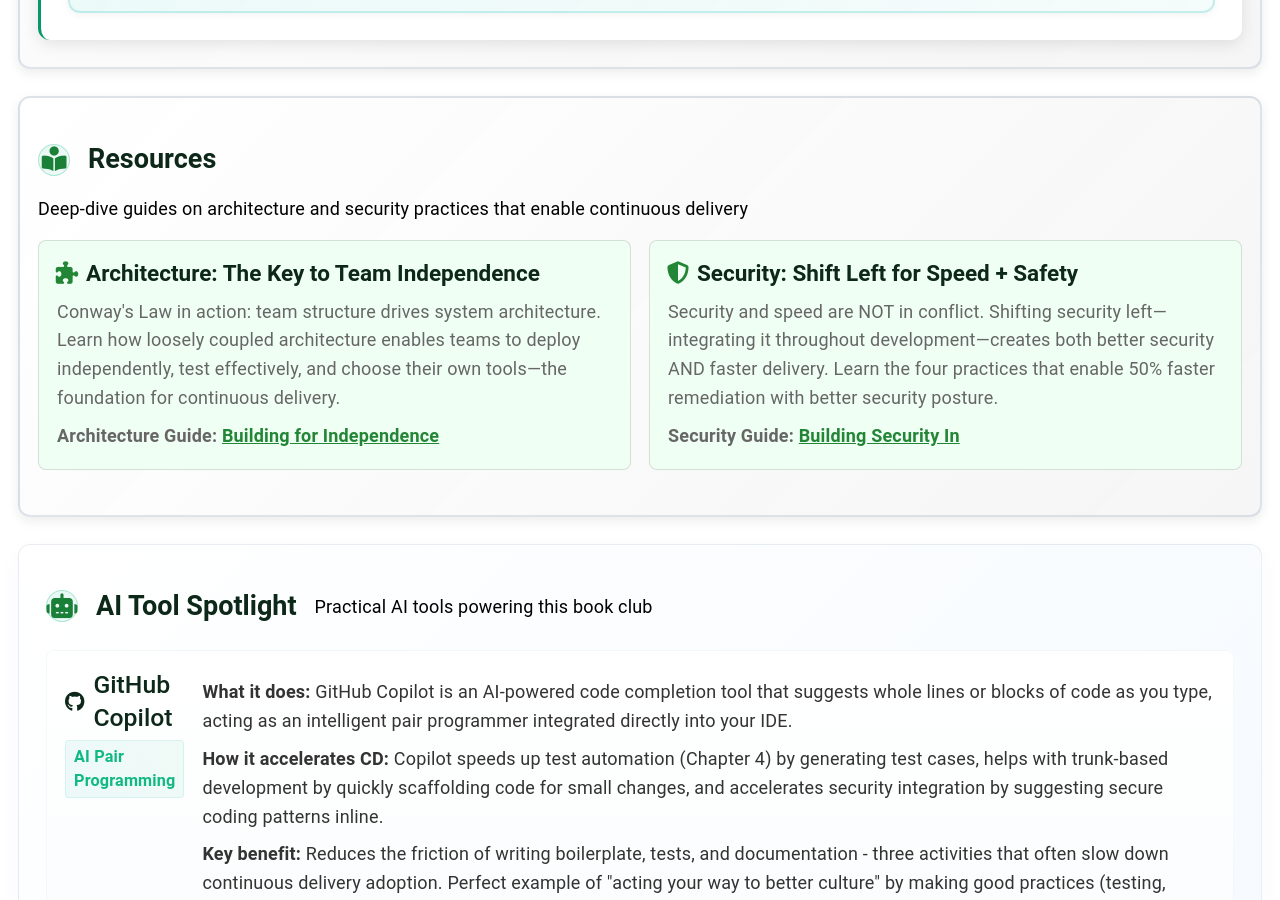
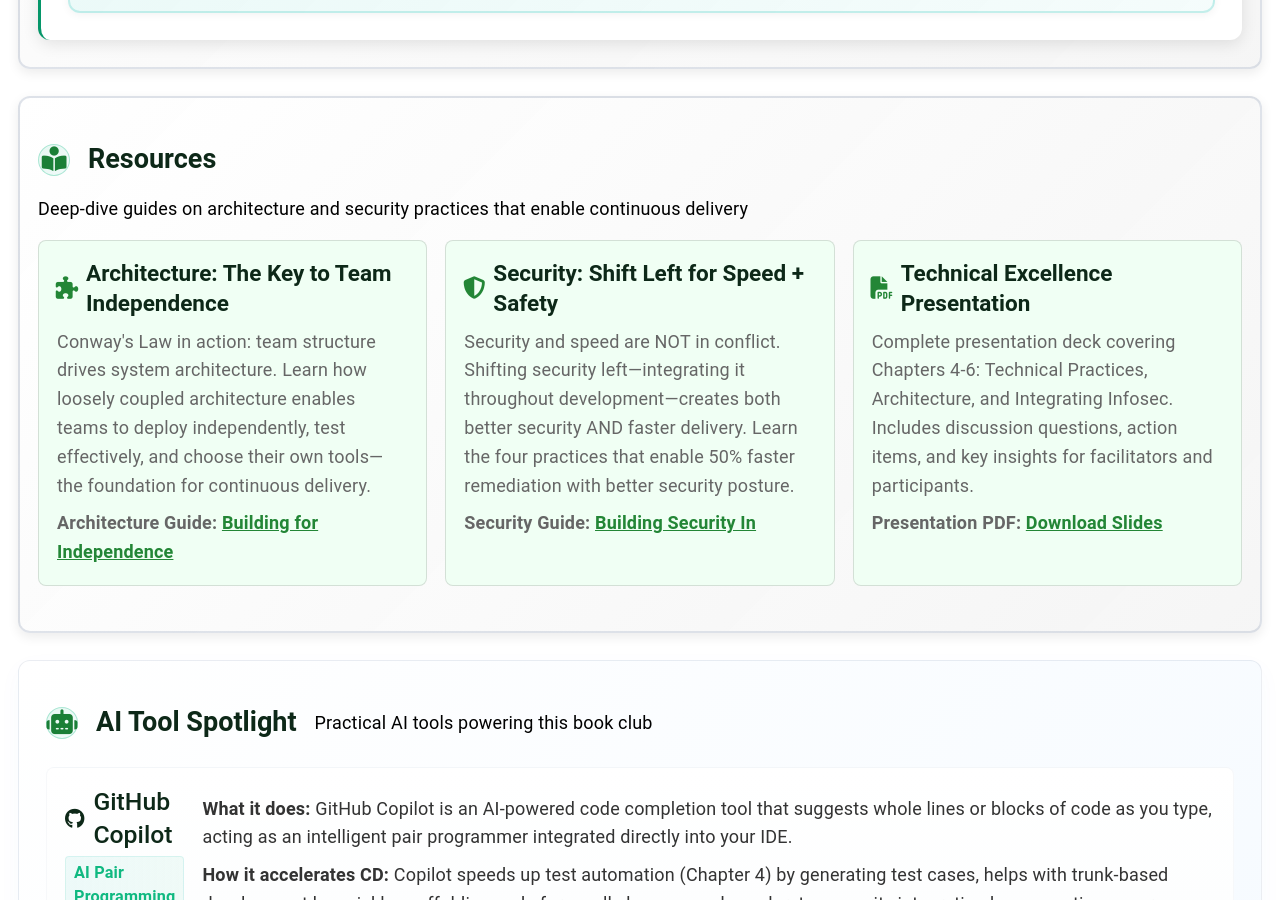
Before and after one commit to mhenke/accelerate-devex-book-club-notebooklm, a Jekyll site: the page built from docs/_meetings/meeting-2.md, in a window 1280 px wide and 900 px high, scrolled down 3097 px. Built offline with Jekyll 4.4.1, drawn with Linux system fonts in a browser that asks for light colours; some web fonts are replaced.

Commit message:
Add Technical Excellence presentation PDF to Meeting 2 resources
Uploaded Technical-Excellence.pdf (3.2 MB) to AWS S3 and added it to the Meeting 2 resources section on the website.

**Changes:**
- Uploaded `media/meeting-2/Technical-Excellence.pdf` to S3 bucket
- Added new resource callout in Meeting 2 page with PDF icon
- Links to: https://accelerate-devex-book-club-notebooklm.s3.amazonaws.com/meeting-2/Technical-Excellence.pdf
- Opens in new tab with target="_blank"

**Content:**
Complete presentation deck covering Chapters 4-6 (Technical Practices, Architecture, Integrating Infosec) with discussion questions, action items, and key insights for facilitators and participants.

🤖 Generated with [Claude Code](https://claude.com/claude-code)

Co-Authored-By: Claude <noreply@anthropic.com>

```diff
--- a/docs/_meetings/meeting-2.md
+++ b/docs/_meetings/meeting-2.md
@@ -511,6 +511,12 @@ document.addEventListener('keydown', function(event) {
       <p>Security and speed are NOT in conflict. Shifting security left—integrating it throughout development—creates both better security AND faster delivery. Learn the four practices that enable 50% faster remediation with better security posture.</p>
       <p><strong>Security Guide:</strong> <a href="https://github.com/mhenke/accelerate-devex-book-club-notebooklm/blob/main/resources/meetings/meeting-2/handouts/security-shift-left.md" class="resource-link"><strong>Building Security In</strong></a></p>
     </div>
+
+    <div class="resource-callout">
+      <h3><i class="fas fa-file-pdf" aria-hidden="true"></i> Technical Excellence Presentation</h3>
+      <p>Complete presentation deck covering Chapters 4-6: Technical Practices, Architecture, and Integrating Infosec. Includes discussion questions, action items, and key insights for facilitators and participants.</p>
+      <p><strong>Presentation PDF:</strong> <a href="https://accelerate-devex-book-club-notebooklm.s3.amazonaws.com/meeting-2/Technical-Excellence.pdf" class="resource-link" target="_blank"><strong>Download Slides</strong></a></p>
+    </div>
   </div>
 </div>
 
```
